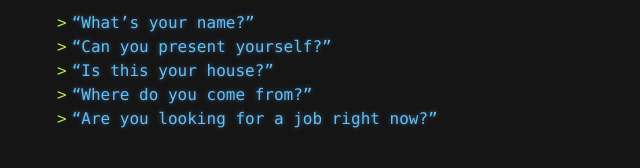
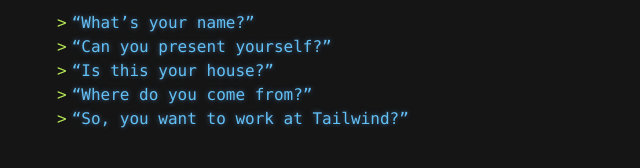
Before and after one commit to yvesgurcan/adventure, a Jekyll site: the page built from questions.md, in a window 1280 px wide. Shown: the part 414-582 px from the top of the page, without its empty margins (283-923 px from the left). Built offline with Jekyll 4.4.1, drawn with Linux system fonts in a browser that asks for light colours; our own code applies the rules of GitHub Pages for plain Markdown files.

Commit message:
Update questions.md

```diff
--- a/questions.md
+++ b/questions.md
@@ -4,4 +4,4 @@
 - ["Can you present yourself?"](job.md)
 - ["Is this your house?"](where.md)
 - ["Where do you come from?"](french.md)
-- ["Are you looking for a job right now?"](looking.md)
+- ["So, you want to work at Tailwind?"](position.md)
```
